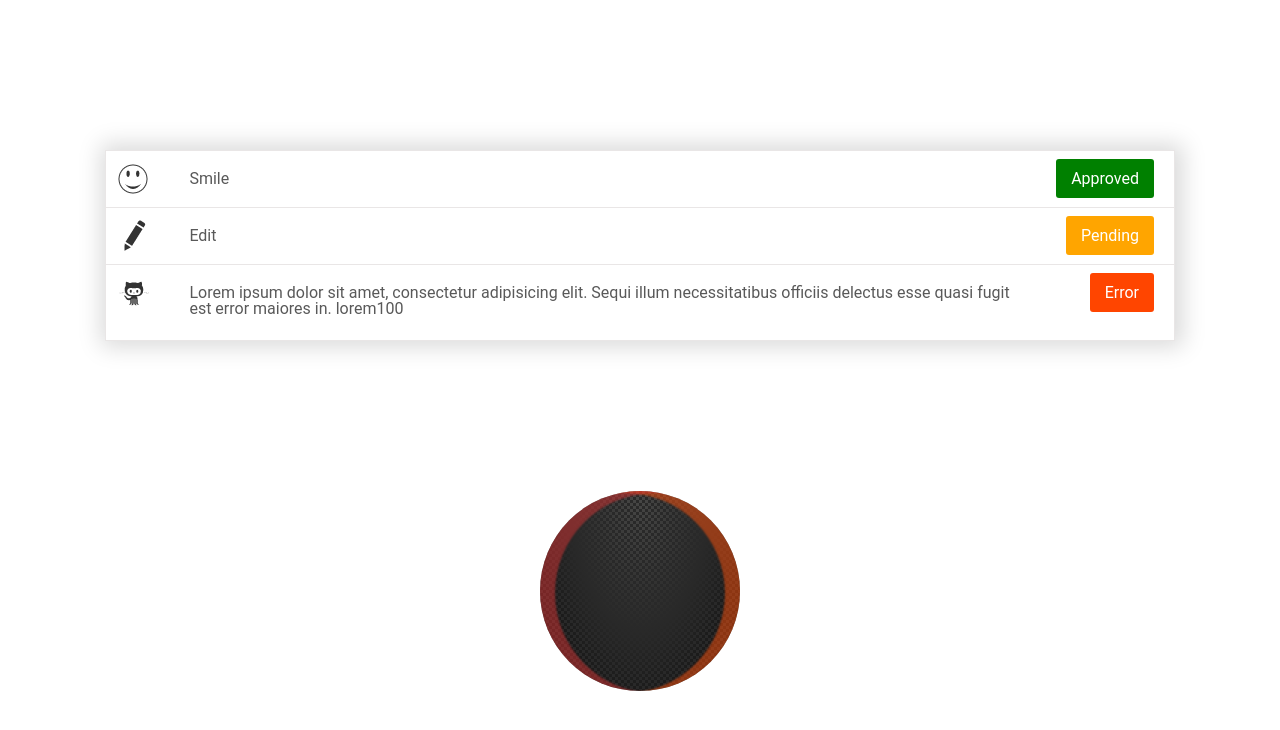
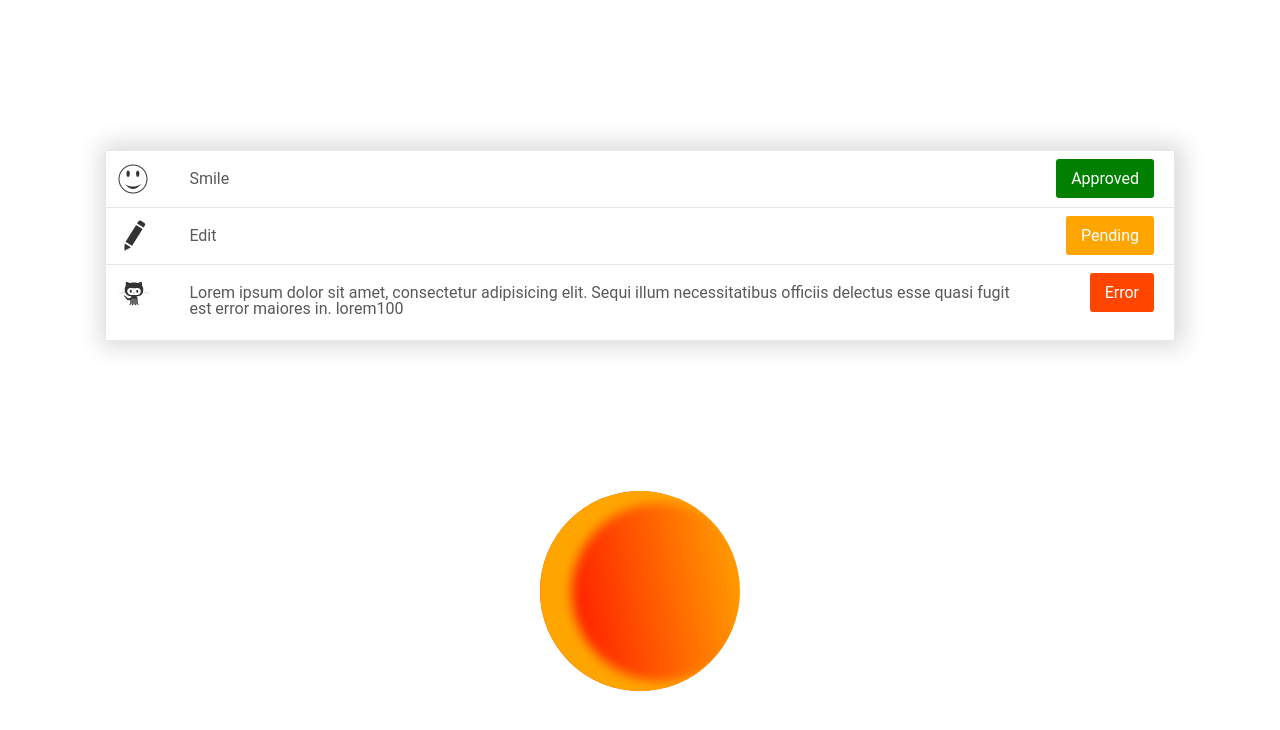
Before and after one commit to SedoyAndrey/level_up_homeworks, a website: page public/views/css/homework-6/index.html in a window 1280 px wide. Drawn offline with Linux system fonts and the light colour scheme.

Commit message:
refactoring two

```diff
--- a/public/views/css/homework-6/css/style.css
+++ b/public/views/css/homework-6/css/style.css
@@ -122,14 +122,8 @@ body {
 .circle__shadow {
   height: 200px;
   width: 200px;
-  background: linear-gradient(45deg, #292929 25%, transparent 25%, transparent 75%, #292929 75%), linear-gradient(45deg, #292929 25%, transparent 25%, transparent 75%, #292929 75%) 0.1875em 0.1875em, radial-gradient(at 50% 0, #484847, #090909);
-  background-size: 0.375em 0.375em, 0.375em 0.375em, 100% 100%;
-  margin: auto;
+  background: linear-gradient(80deg, red, orange);
   border-radius: 50%;
+	margin: auto;
+	box-shadow: inset 21px 1px 11px 11px orange;
 }
-
-.circle__element {
-  height: 100%;
-  border-radius: 50%;
-  box-shadow: inset 15px 2px 2px rgba(213, 51, 51, 0.5), inset -15px 2px 2px rgba(323, 81, 11, 0.5);
-}
--- a/public/views/css/homework-6/index.html
+++ b/public/views/css/homework-6/index.html
@@ -47,7 +47,6 @@
           </ul>
         </div>
         <div class="circle__shadow">
-          <div class="circle__element"></div>
         </div>
       </div>
     </div>
```
